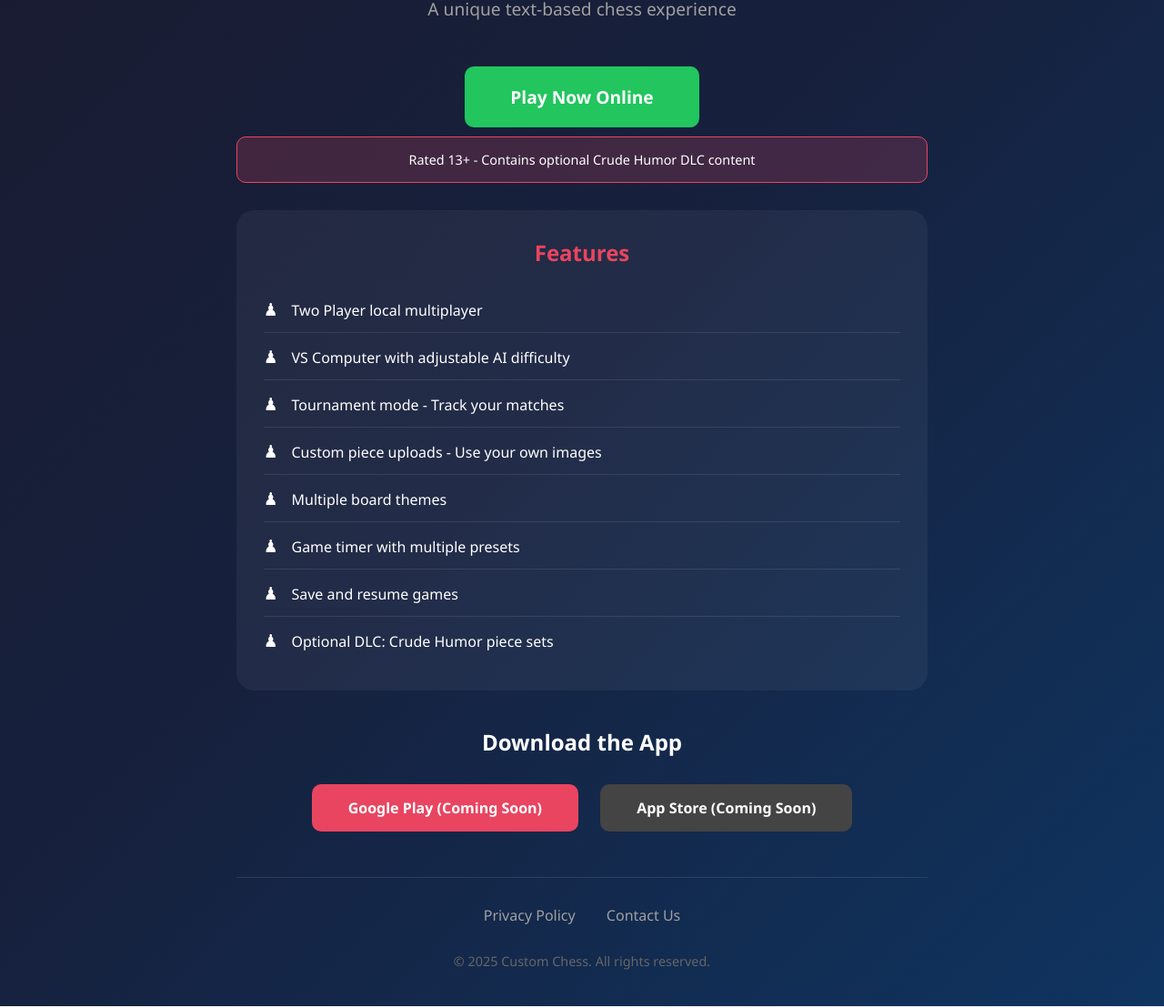
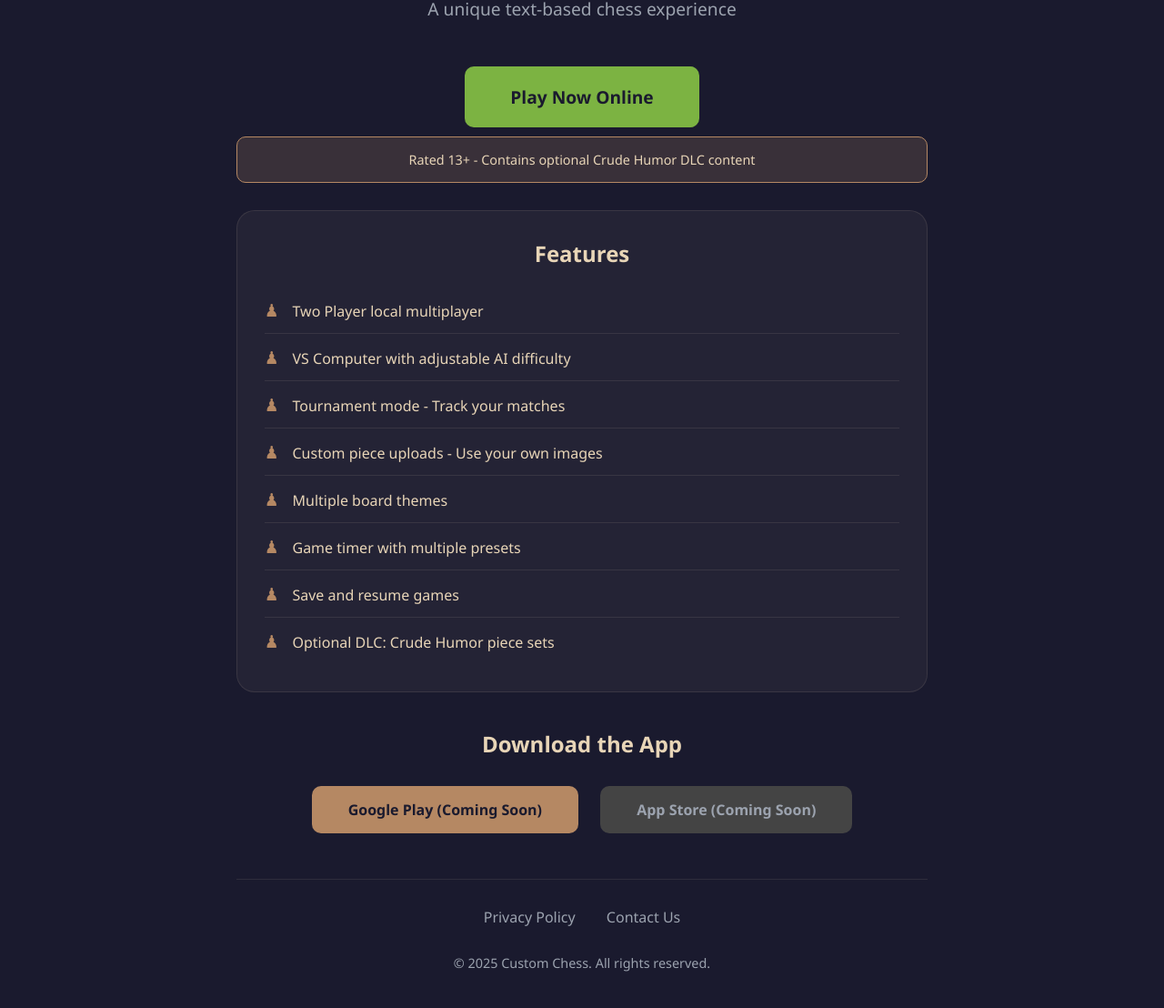
Before and after one commit to TheJasonMarks/Custom-Chess-Landing-page, a plain HTML site: page index.html in a window 1280 px wide. Shown: the part 294-1402 px from the top of the page at 91% size. Drawn offline with Linux system fonts and the light colour scheme.

Commit message:
Add files via upload

```diff
--- a/index.html
+++ b/index.html
@@ -8,8 +8,8 @@
         * { margin: 0; padding: 0; box-sizing: border-box; }
         body {
             font-family: 'Segoe UI', Tahoma, Geneva, Verdana, sans-serif;
-            background: linear-gradient(135deg, #1a1a2e 0%, #16213e 50%, #0f3460 100%);
-            color: #fff;
+            background: #1a1a2e;
+            color: #E8D5B7;
             min-height: 100vh;
         }
         .container { max-width: 800px; margin: 0 auto; padding: 40px 20px; text-align: center; }
@@ -18,40 +18,40 @@
             margin: 0 auto 30px; box-shadow: 0 10px 40px rgba(0, 0, 0, 0.5);
         }
         h1 {
-            font-size: 2.5rem; margin-bottom: 10px;
-            background: linear-gradient(90deg, #e94560, #ff6b6b);
-            -webkit-background-clip: text; -webkit-text-fill-color: transparent; background-clip: text;
+            font-size: 2.5rem; margin-bottom: 10px; color: #E8D5B7;
         }
-        .tagline { font-size: 1.2rem; color: #a0a0a0; margin-bottom: 40px; }
+        .tagline { font-size: 1.2rem; color: #9CA3AF; margin-bottom: 40px; }
         .features {
-            background: rgba(255,255,255,0.05); border-radius: 20px;
+            background: rgba(232, 213, 183, 0.05); border-radius: 20px;
             padding: 30px; margin-bottom: 40px; text-align: left;
+            border: 1px solid rgba(232, 213, 183, 0.1);
         }
-        .features h2 { color: #e94560; margin-bottom: 20px; text-align: center; }
-        .feature-list { list-style: none; }
-        .feature-list li { padding: 12px 0; border-bottom: 1px solid rgba(255,255,255,0.1); }
+        .features h2 { color: #E8D5B7; margin-bottom: 20px; text-align: center; }
+        .feature-list { list-style: none; color: #E8D5B7; }
+        .feature-list li { padding: 12px 0; border-bottom: 1px solid rgba(232, 213, 183, 0.1); }
         .feature-list li:last-child { border-bottom: none; }
-        .feature-list li::before { content: "♟"; margin-right: 15px; font-size: 1.2rem; }
+        .feature-list li::before { content: "♟"; margin-right: 15px; font-size: 1.2rem; color: #B58863; }
         .download-section { margin-bottom: 40px; }
-        .download-section h2 { margin-bottom: 20px; }
+        .download-section h2 { margin-bottom: 20px; color: #E8D5B7; }
         .store-button {
-            display: inline-block; background: #e94560; color: white;
+            display: inline-block; background: #B58863; color: #1a1a2e;
             padding: 15px 40px; border-radius: 10px; text-decoration: none;
             font-weight: bold; margin: 10px; transition: transform 0.2s, box-shadow 0.2s;
         }
-        .store-button:hover { transform: translateY(-3px); box-shadow: 0 10px 30px rgba(233, 69, 96, 0.4); }
-        .store-button.coming-soon { background: #444; cursor: default; }
+        .store-button:hover { transform: translateY(-3px); box-shadow: 0 10px 30px rgba(181, 136, 99, 0.4); }
+        .store-button.coming-soon { background: #444; color: #9CA3AF; cursor: default; }
         .store-button.coming-soon:hover { transform: none; box-shadow: none; }
-        .links { margin-top: 40px; padding-top: 30px; border-top: 1px solid rgba(255,255,255,0.1); }
-        .links a { color: #a0a0a0; text-decoration: none; margin: 0 15px; transition: color 0.2s; }
-        .links a:hover { color: #e94560; }
-        .contact { margin-top: 30px; color: #666; font-size: 0.9rem; }
+        .links { margin-top: 40px; padding-top: 30px; border-top: 1px solid rgba(232, 213, 183, 0.1); }
+        .links a { color: #9CA3AF; text-decoration: none; margin: 0 15px; transition: color 0.2s; }
+        .links a:hover { color: #E8D5B7; }
+        .contact { margin-top: 30px; color: #9CA3AF; font-size: 0.9rem; }
         .mature-notice {
-            background: rgba(233, 69, 96, 0.2); border: 1px solid #e94560;
+            background: rgba(181, 136, 99, 0.2); border: 1px solid #B58863;
             border-radius: 10px; padding: 15px; margin-bottom: 30px; font-size: 0.9rem;
+            color: #E8D5B7;
         }
-        .play-btn { background: #22c55e !important; font-size: 1.2rem; padding: 20px 50px !important; }
-        .play-btn:hover { box-shadow: 0 10px 30px rgba(34, 197, 94, 0.4) !important; }
+        .play-btn { background: #7CB342 !important; color: #1a1a2e !important; font-size: 1.2rem; padding: 20px 50px !important; }
+        .play-btn:hover { box-shadow: 0 10px 30px rgba(124, 179, 66, 0.4) !important; }
     </style>
 </head>
 <body>
```
Also changed, not shown: privacy-policy.html (+10 -9 lines).
